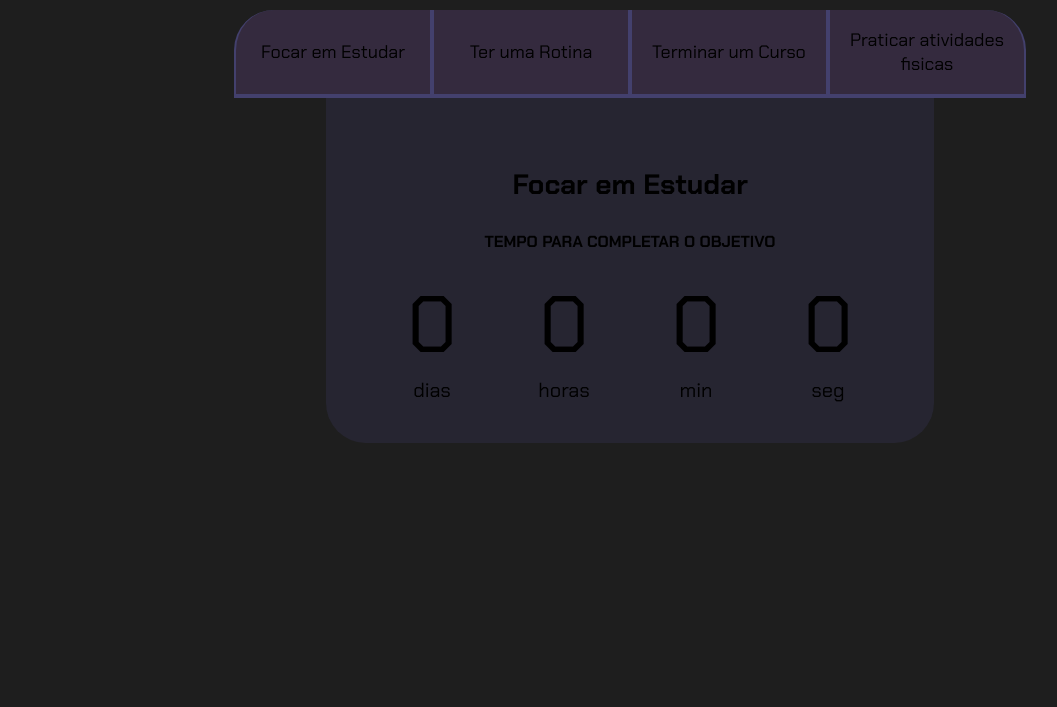
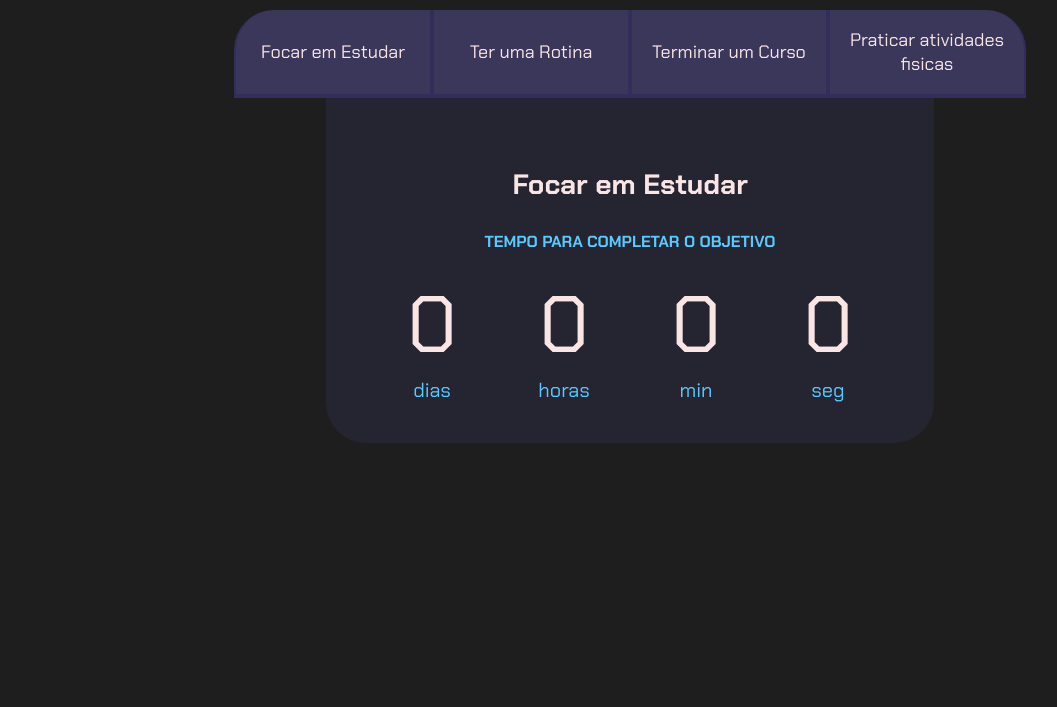
Before and after one commit to alealexia/3-ano-1, a plain HTML site: page index.html in a window 1280 px wide. Shown: the part 93-800 px from the top of the page, without its empty margins (10-1067 px from the left). Drawn offline with Linux system fonts and the light colour scheme.

Commit message:
Update style.css

```diff
--- a/style.css
+++ b/style.css
@@ -2,11 +2,11 @@
 
 :root {
     --cor-de-fundo: #1E1E1E;
-    --azul: #57caff;
-    --rosa: #ffd9fd;
-    --botao-ativo: #43406d;
-    --botao-inativo: rgba(75, 55, 94, 0.5);
-    --texto-fundo: rgba(58, 55, 94, 0.3);
+    --verde: #57caff;
+    --branco: #fae5e5;
+    --botao-ativo: #322e5c;
+    --botao-inativo: rgba(87, 81, 151, 0.5);
+    --texto-fundo: rgba(55, 51, 94, 0.3);
 }
 
 body {
@@ -33,7 +33,7 @@ body {
 }
 
 .titulo-principal span {
-    color: var(--azul);
+    color: var(--verde);
 }
 
 
```
